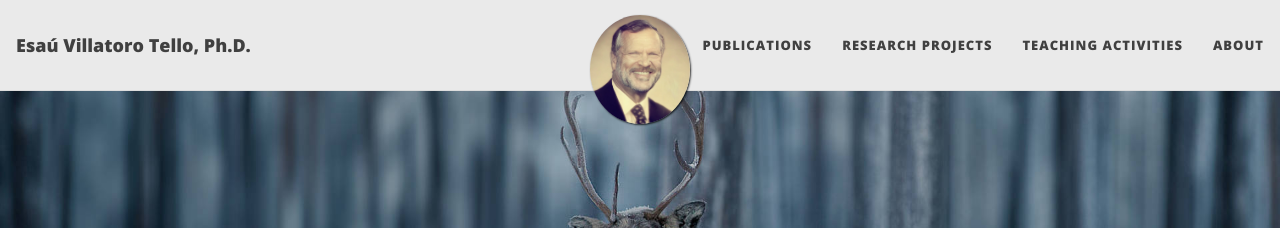
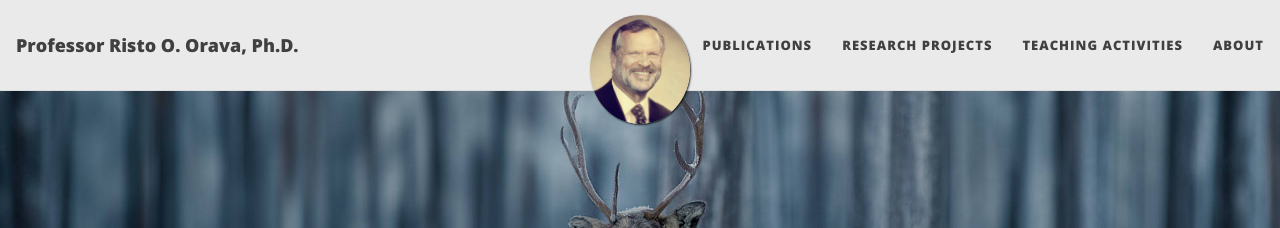
Before and after one commit to oravar333/oravar333.github.io, a Jekyll site: the page built from index.md, in a window 1280 px wide. Shown: the top 228 px of the page. Built offline with Jekyll 4.4.1, drawn with Linux system fonts in a browser that asks for light colours; nearby versions of some CDN libraries; the list of posts is cut into pages by our own code.

Commit message:
Update _config.yml

```diff
--- a/_config.yml
+++ b/_config.yml
@@ -6,7 +6,7 @@
 # --- Required options --- #
 
 # Name of website
-title: Esaú Villatoro Tello, Ph.D.
+title: Professor Risto O. Orava, Ph.D.
 
 
 # Your name to show in the footer
```
